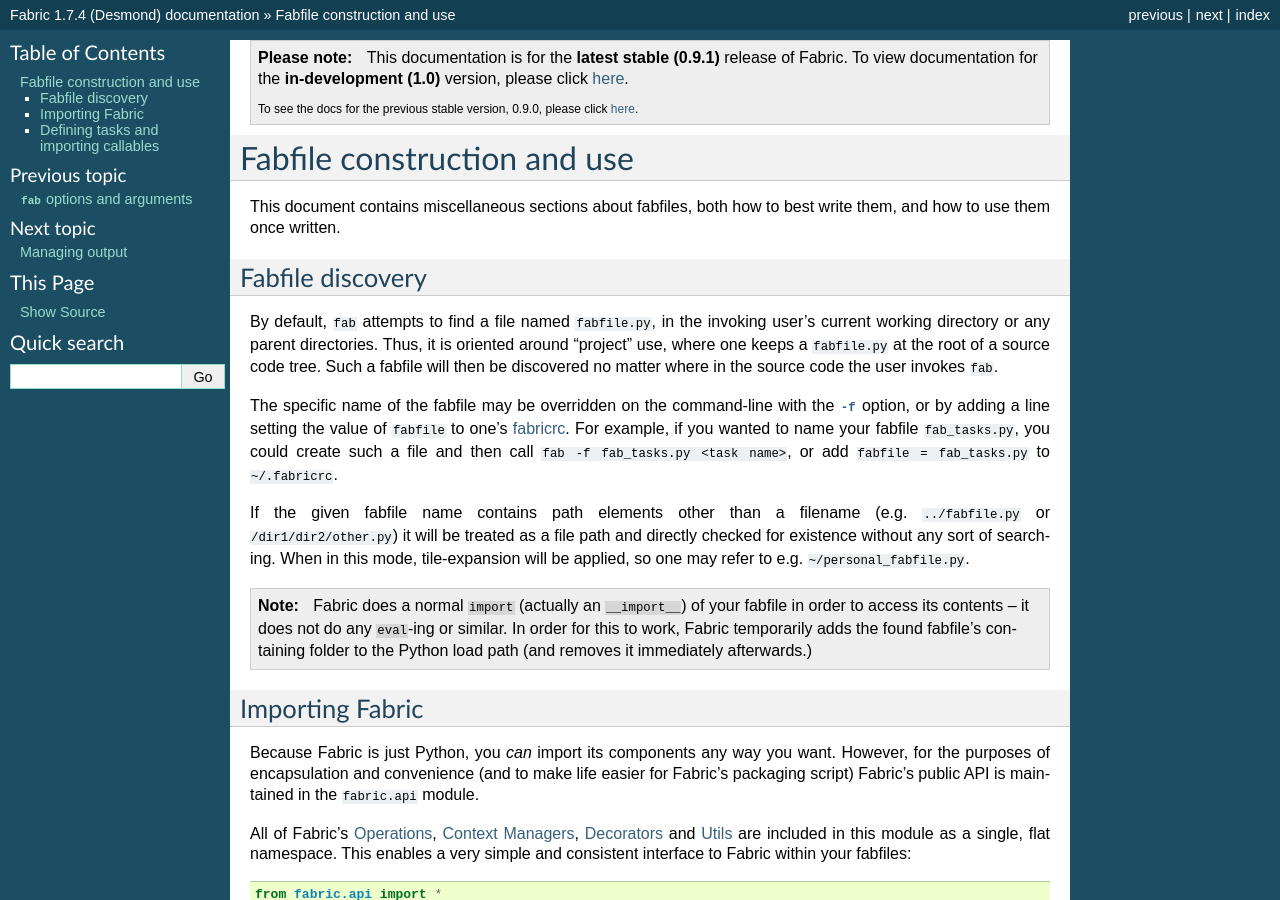
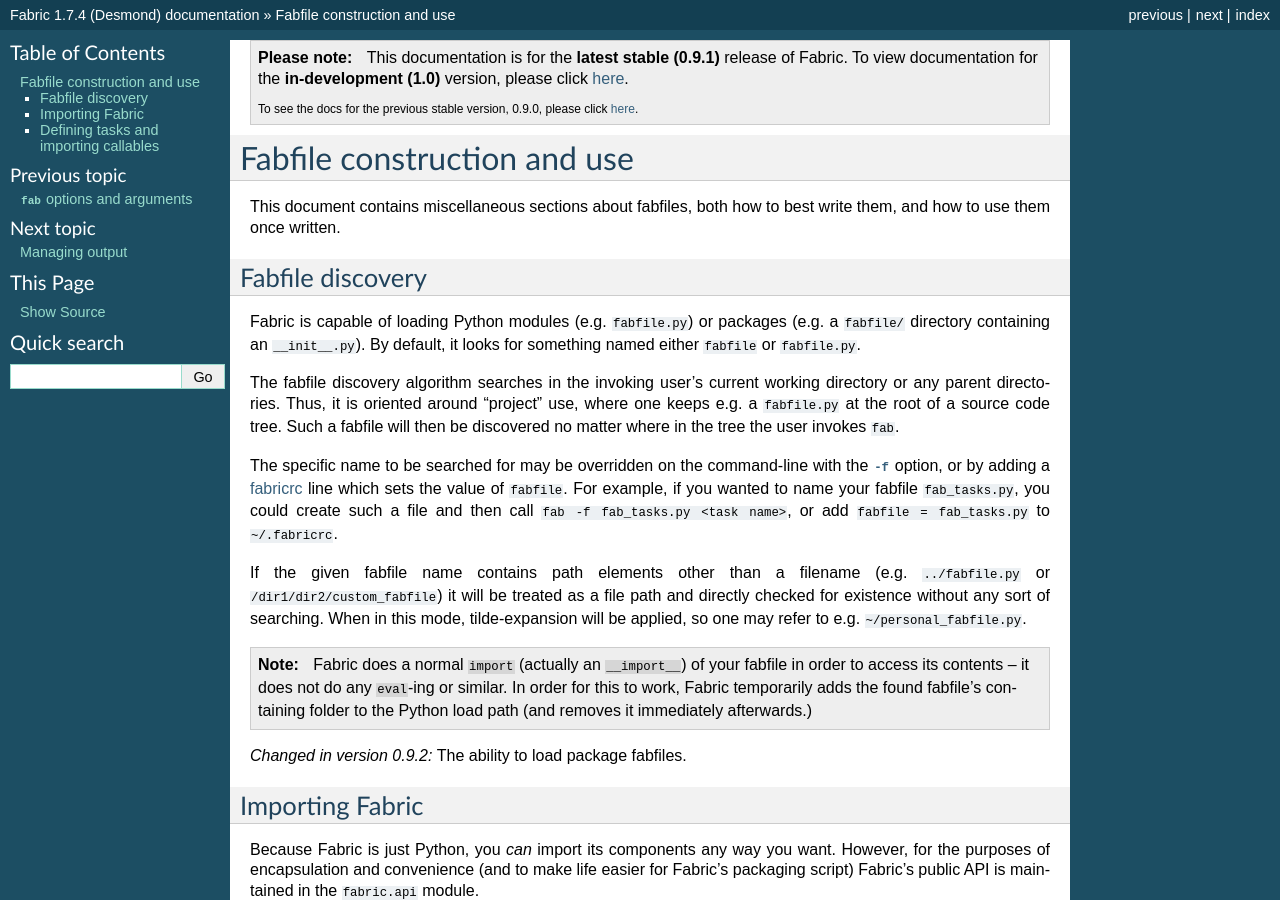
Before and after one commit to fabric/fabric, a Sphinx documentation site: the page built from docs/usage/fabfiles.rst, in a window 1280 px wide and 900 px high. Built offline with Sphinx 7.4.7, drawn with Linux system fonts in a browser that asks for light colours.

Commit message:
Backport package fabfile discovery from master.
Re #111

```diff
--- a/docs/changes/0.9.2.rst
+++ b/docs/changes/0.9.2.rst
@@ -13,6 +13,9 @@
 * ``python setup.py test`` now runs Fabric's test suite (provided you have all
   the prerequisites from the ``requirements.txt`` installed). Thanks to Eric
   Holscher for the patch.
+* Added functionality for loading fabfiles which are Python packages
+  (directories) instead of just modules (single files.) See
+  :ref:`fabfile-discovery`.
 * :issue:`151`: Added a `~fabric.utils.puts` utility function, which allows
   greater control over fabfile-generated (as opposed to Fabric-generated)
   output. Also added `~fabric.utils.fastprint`, an alias to
--- a/docs/usage/fabfiles.rst
+++ b/docs/usage/fabfiles.rst
@@ -10,23 +10,27 @@
 Fabfile discovery
 =================
 
-By default, ``fab`` attempts to find a file named ``fabfile.py``, in the
-invoking user's current working directory or any parent directories. Thus, it
-is oriented around "project" use, where one keeps a ``fabfile.py`` at the root
-of a source code tree. Such a fabfile will then be discovered no matter where
-in the source code the user invokes ``fab``.
+Fabric is capable of loading Python modules (e.g. ``fabfile.py``) or packages
+(e.g. a ``fabfile/`` directory containing an ``__init__.py``). By default, it
+looks for something named either ``fabfile`` or ``fabfile.py``.
 
-The specific name of the fabfile may be overridden on the command-line with
-the :option:`-f` option, or by adding a line setting the value of ``fabfile``
-to one's :ref:`fabricrc <fabricrc>`. For example, if you wanted to name
-your fabfile ``fab_tasks.py``, you could create such a file and then call
-``fab -f fab_tasks.py <task name>``, or add ``fabfile = fab_tasks.py`` to
+The fabfile discovery algorithm searches in the invoking user's current working
+directory or any parent directories. Thus, it is oriented around "project" use,
+where one keeps e.g. a ``fabfile.py`` at the root of a source code tree. Such a
+fabfile will then be discovered no matter where in the tree the user invokes
+``fab``.
+
+The specific name to be searched for may be overridden on the command-line with
+the :option:`-f` option, or by adding a :ref:`fabricrc <fabricrc>` line which
+sets the value of ``fabfile``. For example, if you wanted to name your fabfile
+``fab_tasks.py``, you could create such a file and then call ``fab -f
+fab_tasks.py <task name>``, or add ``fabfile = fab_tasks.py`` to
 ``~/.fabricrc``.
 
 If the given fabfile name contains path elements other than a filename (e.g.
-``../fabfile.py`` or ``/dir1/dir2/other.py``) it will be treated as a file path
-and directly checked for existence without any sort of searching. When in this
-mode, tile-expansion will be applied, so one may refer to e.g.
+``../fabfile.py`` or ``/dir1/dir2/custom_fabfile``) it will be treated as a
+file path and directly checked for existence without any sort of searching.
+When in this mode, tilde-expansion will be applied, so one may refer to e.g.
 ``~/personal_fabfile.py``.
 
 .. note::
@@ -36,6 +40,9 @@
     or similar. In order for this to work, Fabric temporarily adds the found
     fabfile's containing folder to the Python load path (and removes it
     immediately afterwards.)
+
+.. versionchanged:: 0.9.2
+    The ability to load package fabfiles.
 
 
 .. _importing-the-api:
```
Also changed, not shown: 2 other files.
